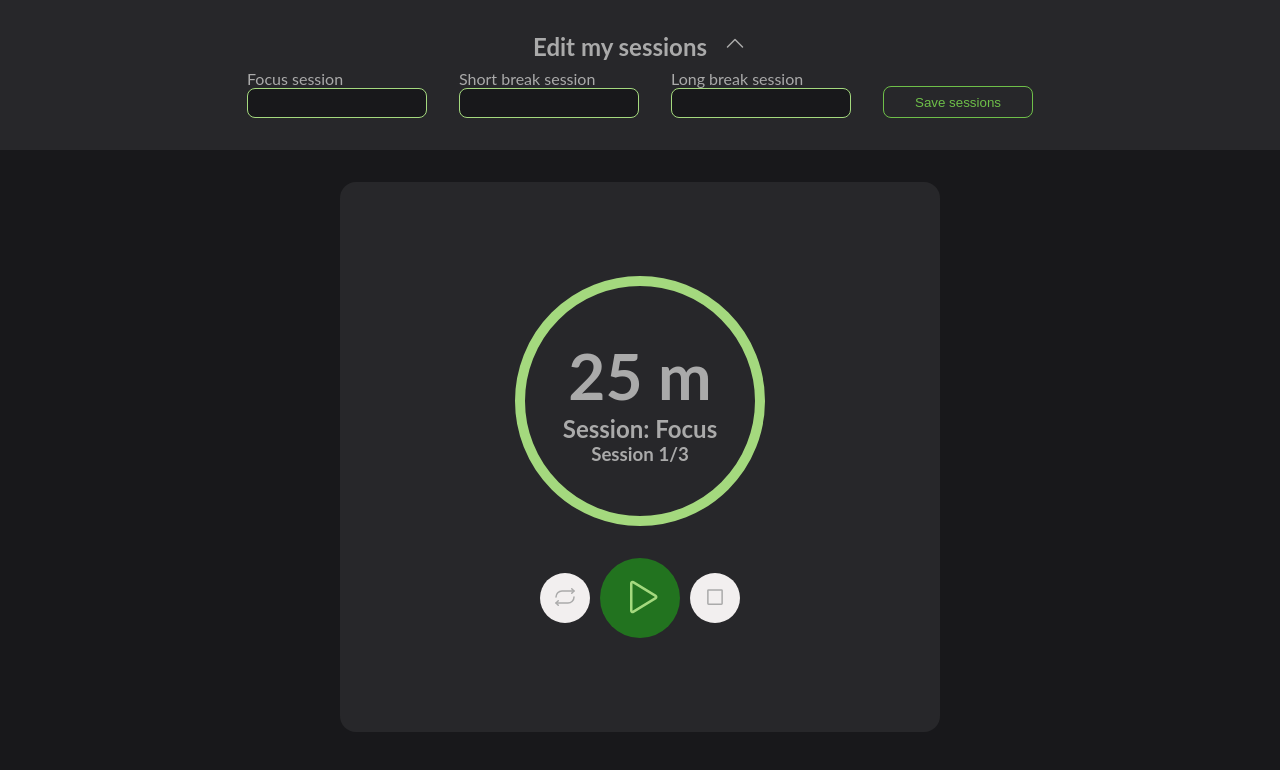
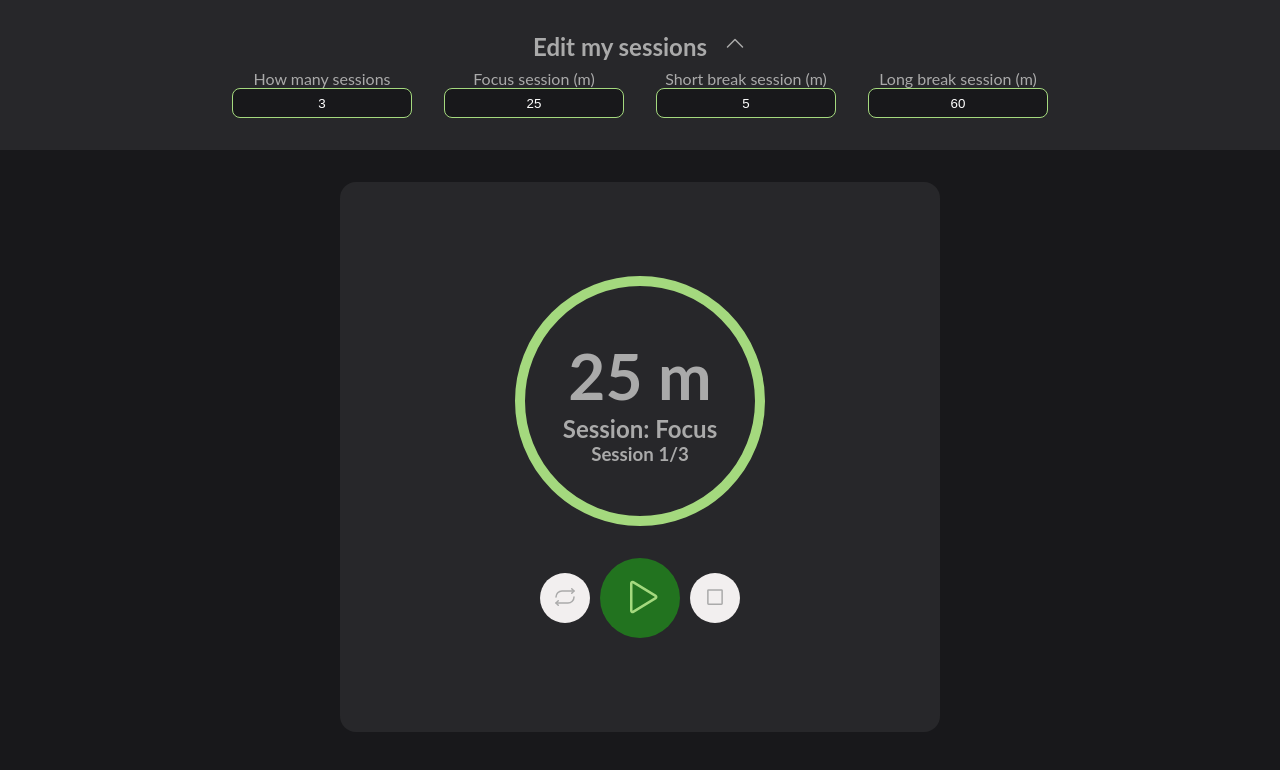
Before and after one commit to bruflor/pomodoro-js, a React (Vite) app: page / in a window 1280 px wide. Both pictures are taken after a click on the link 734 px from the left and 46 px from the top of the page. Shown: the top 770 px of the page. Built offline with nearby package versions, Linux system fonts and the light colour scheme.

Commit message:
all working

```diff
--- a/src/components/Clock/Timer/Timer.tsx
+++ b/src/components/Clock/Timer/Timer.tsx
@@ -9,18 +9,29 @@ import {
 } from "./style";
 
 //
+interface MyTimerProps {
+  focusSession: number;
+  shortBreakSession: number;
+  longBreakSession: number;
+  sessionsQuantity: number;
+}
 
-export const MyTimer = ({ nome }: any) => {
+export const MyTimer = ({
+  focusSession,
+  shortBreakSession,
+  longBreakSession,
+  sessionsQuantity,
+}: MyTimerProps) => {
   const [displayTime, setDisplayTime] = useState(0);
   const [sessionStatus, setSessionStatus] = useState("Focus");
   const [sessions, setSessions] = useState(0);
   const [timerOn, setTimerOn] = useState(false);
-  const sessionNumber = 3;
-  const focusTime = 25;
-  const shortBreakTime = 5;
-  const LongBreakTime = 60;
+  const sessionNumber = sessionsQuantity;
+  const focusTime = focusSession;
+  const shortBreakTime = shortBreakSession;
+  const LongBreakTime = longBreakSession;
 
-  const timeminutes = 60 * 1000; //one timeminutes;
+  const timeminutes = 1 * 1000; //one timeminutes;
 
   const controlTime = () => {
     // console.log("starting timer");
@@ -92,10 +103,10 @@ export const MyTimer = ({ nome }: any) => {
           size={250}
           progress={
             sessionStatus === "Focus"
-              ? reduceProgressBar(focusTime)
+              ? reduceProgressBar(focusTime - 1)
               : sessionStatus === "Short break"
-              ? reduceProgressBar(shortBreakTime)
-              : reduceProgressBar(LongBreakTime)
+              ? reduceProgressBar(shortBreakTime - 1)
+              : reduceProgressBar(LongBreakTime - 1)
           }
           strokeWidth={10}
           circleOneStroke={"#A4D97E"}
@@ -158,7 +169,6 @@ export const MyTimer = ({ nome }: any) => {
           <Stop size={24} />
         </button>
       </ButtonsContainer>
-      <p>{nome}</p>
     </MainContainer>
   );
 };
--- a/src/components/Form/style.ts
+++ b/src/components/Form/style.ts
@@ -45,10 +45,14 @@ export const MyForm = styled.div`
 export const Inputscontainer = styled.section`
   display: flex;
   align-items: flex-end;
+  justify-content: center;
+
   gap: 32px;
-  & div {
+  & fieldset {
     display: flex;
     flex-direction: column;
+    border: none;
+    text-align: center;
   }
   & input {
     border: 1px solid #a4d97e;
@@ -57,5 +61,6 @@ export const Inputscontainer = styled.section`
     width: 180px;
     height: 30px;
     color: white;
+    text-align: center;
   }
 `;
--- a/src/components/Task/Task.tsx
+++ b/src/components/Task/Task.tsx
@@ -3,51 +3,71 @@ import { MyTimer } from "../Clock/Timer/Timer";
 import { SessionsForm } from "../Form/SessionsForm";
 import { useState } from "react";
 
-//mock to come from the form in the future
-// const myData = {
-//   sessionNumber: 3,
-//   focusTime: 25,
-//   shortBreakTime: 5,
-//   LongBreakTime: 60,
-// };
+export const Task = () => {
+  const [sessionsQuantity, setsessionsQuantity] = useState(3);
+  const [focusSessionInput, setFocusSessionInput] = useState(25);
+  const [shortBreakSessionInput, setShortBreakSessionInput] = useState(5);
+  const [longBreakSession, setlongBreakSession] = useState(60);
 
-export const Task = () => {
-  const [focusSessionInput, setFocusSessionInput] = useState(0);
-  const [shortBreakSessionInput, setShortBreakSessionInput] = useState(0);
-  const [longBreakSession, setlongBreakSession] = useState(0);
-
+  // async function handleSubmit(event: any) {
+  //   event.preventDefault();
+  //   let sessionsNumber = setsessionsQuantity(
+  //     Number(event.target.sessionsNumber)
+  //   );
+  // }
   return (
     <MainContainer>
       <FormContainer>
         <SessionsForm>
-          <div>
-            <label>Focus session</label>
+          <fieldset>
+            <label>How many sessions</label>
             <input
+              value={sessionsQuantity}
+              name="sessionsNumber"
+              onChange={(event) =>
+                setsessionsQuantity(Number(event.target.value))
+              }
+            />
+          </fieldset>
+          <fieldset>
+            <label>Focus session (m)</label>
+            <input
+              value={focusSessionInput}
               onChange={(event) =>
                 setFocusSessionInput(Number(event.target.value))
               }
             />
-          </div>
-          <div>
-            <label>Short break session</label>
-            <input />
-          </div>
-          <div>
-            <label>Long break session</label>
-            <input />
-          </div>
-          <button
-            type="submit"
-            onClick={() => {
-              console.log(focusSessionInput);
-            }}
-          >
+          </fieldset>
+          <fieldset>
+            <label>Short break session (m)</label>
+            <input
+              value={shortBreakSessionInput}
+              onChange={(event) =>
+                setShortBreakSessionInput(Number(event.target.value))
+              }
+            />
+          </fieldset>
+          <fieldset>
+            <label>Long break session (m)</label>
+            <input
+              value={longBreakSession}
+              onChange={(event) =>
+                setlongBreakSession(Number(event.target.value))
+              }
+            />
+          </fieldset>
+          {/* <button type="submit" onClick={() => {}}>
             Save sessions
-          </button>
+          </button> */}
         </SessionsForm>
       </FormContainer>
       <ClockContainer>
-        <MyTimer />
+        <MyTimer
+          focusSession={focusSessionInput}
+          shortBreakSession={shortBreakSessionInput}
+          longBreakSession={longBreakSession}
+          sessionsQuantity={sessionsQuantity}
+        />
       </ClockContainer>
     </MainContainer>
   );
```
